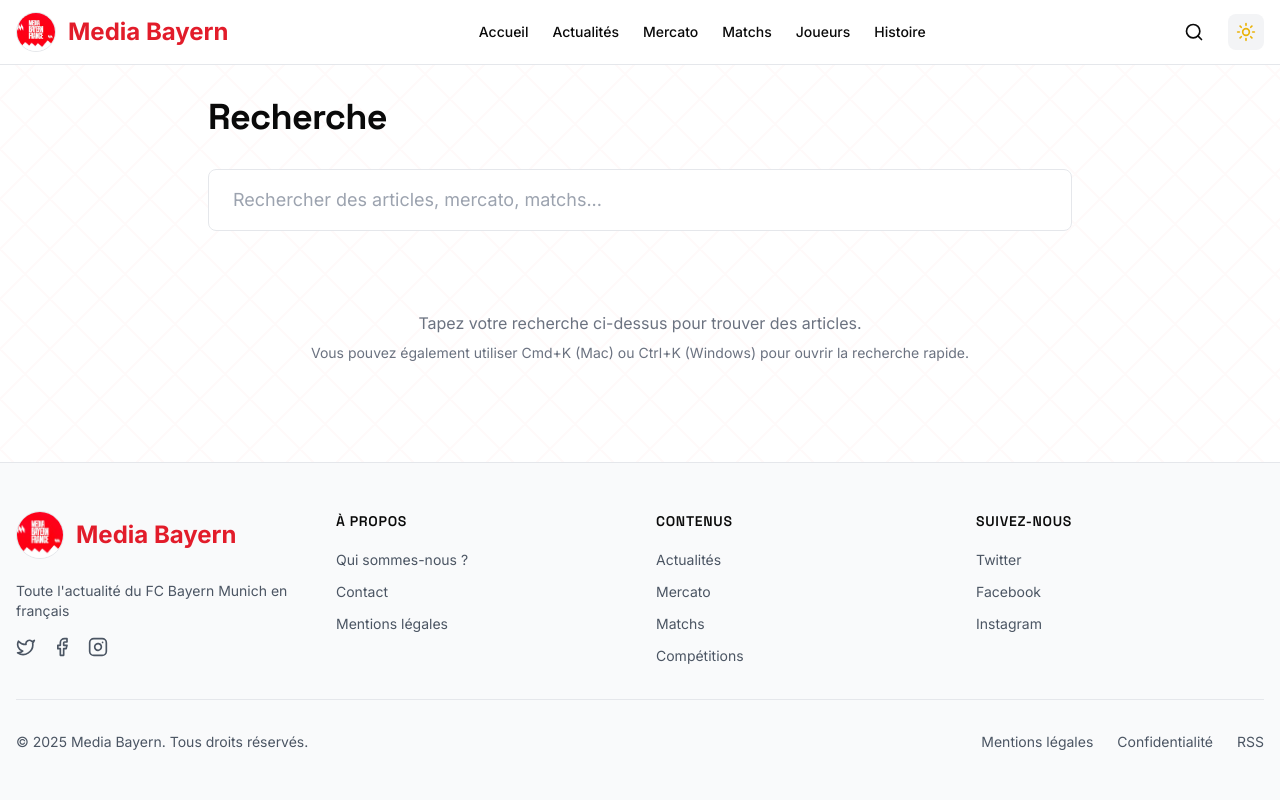
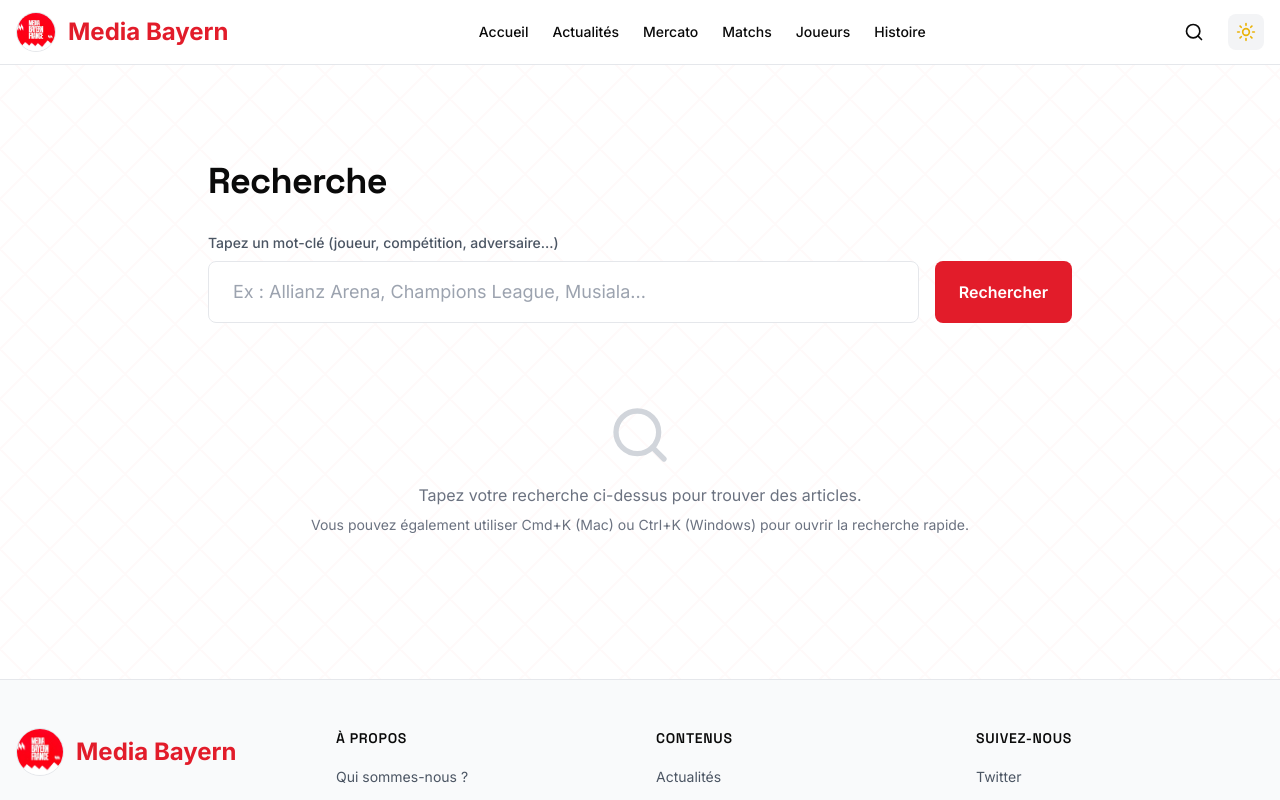
Before and after one commit to bigouil/media-bayern-fr, a Next.js app: page /recherche in a window 1280 px wide. Shown: the top 800 px of the page. Built offline with nearby package versions, Linux system fonts and the light colour scheme.

Commit message:
Implement search page

```diff
--- a/app/recherche/page.tsx
+++ b/app/recherche/page.tsx
@@ -1,28 +1,151 @@
+import Link from "next/link";
+import { headers } from "next/headers";
+import { Search } from "lucide-react";
+
+interface ArticleSummary {
+  id: string;
+  title: string;
+  slug: string;
+  excerpt: string;
+  coverImage?: string | null;
+  author: string;
+  publishedAt?: string;
+  featured: boolean;
+}
+
+type HeadersList = Awaited<ReturnType<typeof headers>>;
+
+function resolveBaseUrl(requestHeaders: HeadersList) {
+  const protocol =
+    requestHeaders.get("x-forwarded-proto") ??
+    (process.env.NODE_ENV === "development" ? "http" : "https");
+  const host =
+    requestHeaders.get("x-forwarded-host") ?? requestHeaders.get("host");
+
+  if (host) {
+    return `${protocol}://${host}`;
+  }
+
+  const envSiteUrl = process.env.NEXT_PUBLIC_SITE_URL?.replace(/\/$/, "");
+  if (envSiteUrl) {
+    return envSiteUrl;
+  }
+
+  const vercelUrl = process.env.VERCEL_URL?.replace(/\/$/, "");
+  if (vercelUrl) {
+    return vercelUrl.startsWith("http") ? vercelUrl : `https://${vercelUrl}`;
+  }
+
+  return "http://localhost:3000";
+}
+
+async function searchArticles(baseUrl: string, query: string) {
+  if (!query || query.trim().length < 2) {
+    return [];
+  }
+
+  const url = new URL("/api/articles", baseUrl);
+  url.searchParams.set("limit", "100");
+  url.searchParams.set("includeDrafts", "true");
+  url.searchParams.set("search", query.trim());
+
+  const response = await fetch(url.toString(), {
+    next: { revalidate: 30 },
+  });
+
+  if (!response.ok) {
+    return [];
+  }
+
+  const payload = await response.json();
+  return (payload.data || []) as ArticleSummary[];
+}
+
 export const metadata = {
   title: "Recherche",
-  description: "Rechercher sur Media Bayern",
+  description: "Rechercher des articles, matchs et contenus Media Bayern",
 };
 
-export default function RecherchePage() {
+export default async function RecherchePage({
+  searchParams,
+}: {
+  searchParams?: { q?: string };
+}) {
+  const requestHeaders = await headers();
+  const baseUrl = resolveBaseUrl(requestHeaders);
+  const query = searchParams?.q?.toString().trim() ?? "";
+  const results = await searchArticles(baseUrl, query);
+
   return (
-    <div className="container mx-auto px-4 py-8 max-w-4xl">
+    <div className="container mx-auto px-4 py-24 max-w-4xl">
       <h1 className="text-4xl font-bold mb-8">Recherche</h1>
 
-      <div className="mb-8">
+      <form className="mb-8" action="/recherche" method="GET">
+        <label className="block mb-2 text-sm font-medium text-gray-600 dark:text-gray-400">
+          Tapez un mot-clé (joueur, compétition, adversaire…)
+        </label>
+        <div className="flex gap-4">
           <input
             type="search"
-          placeholder="Rechercher des articles, mercato, matchs..."
-          className="w-full px-6 py-4 text-lg border rounded-lg focus:outline-none focus:ring-2 focus:ring-[#E21C2A] dark:bg-gray-900 dark:border-gray-700"
+            name="q"
+            defaultValue={query}
+            placeholder="Ex : Allianz Arena, Champions League, Musiala..."
+            className="flex-1 px-6 py-4 text-lg border rounded-lg focus:outline-none focus:ring-2 focus:ring-[#E21C2A] dark:bg-gray-900 dark:border-gray-700"
           />
+          <button
+            type="submit"
+            className="px-6 py-4 bg-[#E21C2A] text-white font-semibold rounded-lg hover:bg-[#C0182A] transition"
+          >
+            Rechercher
+          </button>
         </div>
+      </form>
 
+      {query.length === 0 && (
         <div className="text-center py-12 text-gray-500">
+          <Search className="h-16 w-16 mx-auto mb-4 text-gray-300" />
           <p>Tapez votre recherche ci-dessus pour trouver des articles.</p>
           <p className="text-sm mt-2">
-          Vous pouvez également utiliser Cmd+K (Mac) ou Ctrl+K (Windows) pour ouvrir la recherche
-          rapide.
+            Vous pouvez également utiliser Cmd+K (Mac) ou Ctrl+K (Windows) pour ouvrir la recherche rapide.
           </p>
         </div>
+      )}
+
+      {query.length > 0 && results.length === 0 && (
+        <div className="text-center py-12 text-gray-500">
+          Aucun résultat pour <span className="font-semibold">&ldquo;{query}&rdquo;</span>.
+        </div>
+      )}
+
+      {results.length > 0 && (
+        <div className="space-y-6">
+          <p className="text-sm text-gray-500">
+            {results.length} résultat{results.length > 1 ? "s" : ""} pour &ldquo;{query}&rdquo;
+          </p>
+          {results.map((article) => (
+            <article
+              key={article.id}
+              className="border rounded-lg p-6 hover:shadow-lg transition-shadow dark:border-gray-800"
+            >
+              <Link href={`/article/${article.slug}`} className="group block">
+                <p className="text-xs text-gray-500 mb-2">
+                  {article.publishedAt
+                    ? new Date(article.publishedAt).toLocaleDateString("fr-FR", {
+                        day: "numeric",
+                        month: "short",
+                        year: "numeric",
+                      })
+                    : "Récemment"}
+                </p>
+                <h2 className="text-2xl font-semibold mb-2 group-hover:text-[#E21C2A] transition-colors">
+                  {article.title}
+                </h2>
+                <p className="text-gray-600 dark:text-gray-400 line-clamp-3">{article.excerpt}</p>
+              </Link>
+            </article>
+          ))}
+        </div>
+      )}
     </div>
   );
 }
--- a/components/SiteHeader.tsx
+++ b/components/SiteHeader.tsx
@@ -76,12 +76,13 @@ export function SiteHeader() {
 
           {/* Actions */}
           <div className="flex items-center space-x-4">
-            <button
+            <Link
+              href="/recherche"
               className="p-2 hover:text-[#E21C2A] transition-colors"
               aria-label="Rechercher"
             >
               <Search className="h-5 w-5" />
-            </button>
+            </Link>
 
             <ThemeToggle />
 
```
Lines whose indentation alone changed are shown as unchanged.
